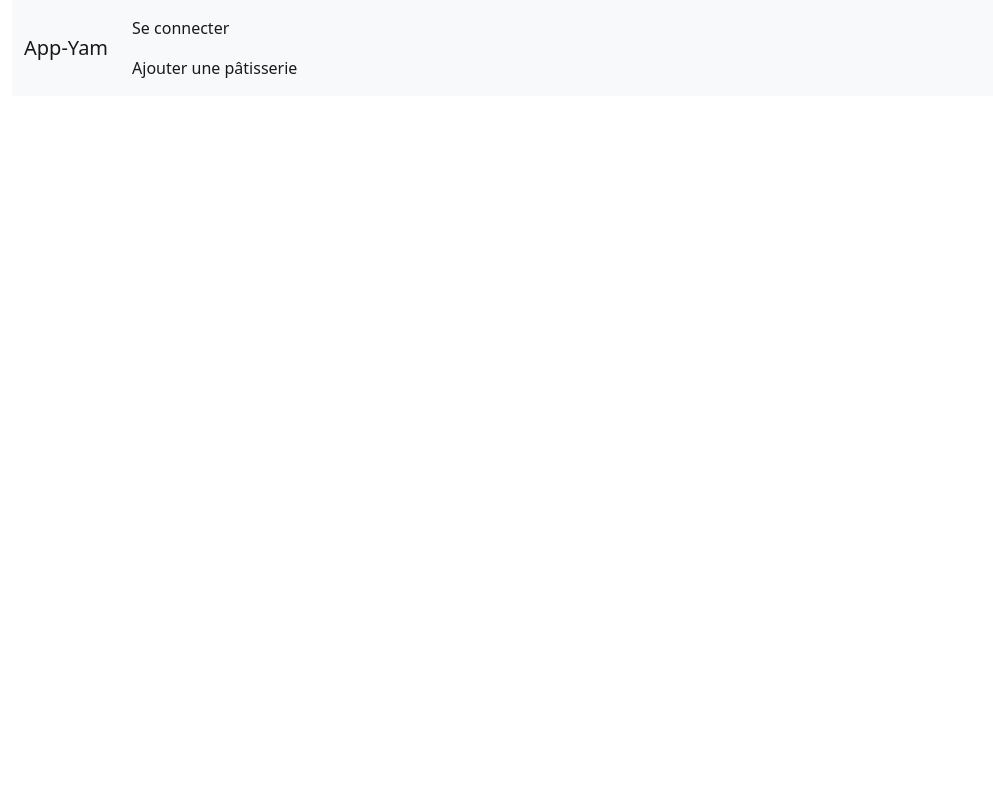
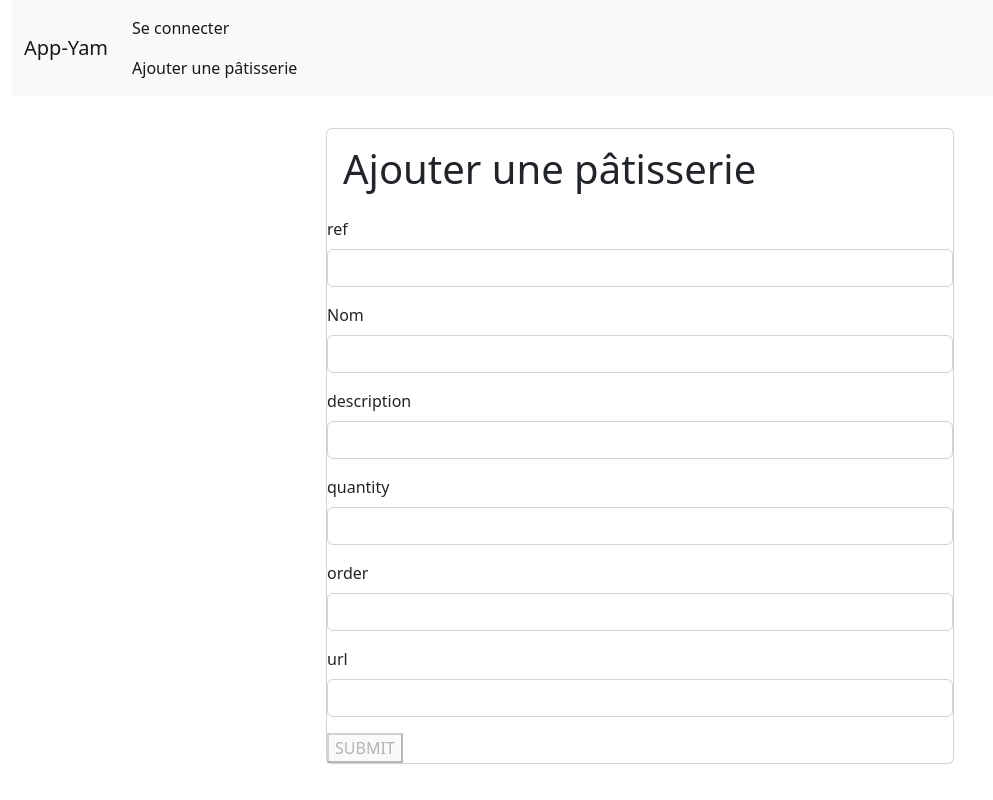
Before and after one commit to Korakaas/app-yams, an Angular app: page /pastries/addPastrie in a window 1280 px wide. Before the commit this address led to /. Shown: the whole page, without its empty margins (0-993 px from the left). Built offline with nearby package versions, Linux system fonts and the light colour scheme.

Commit message:
test pagination

```diff
--- a/package.json
+++ b/package.json
@@ -20,6 +20,8 @@
     "@angular/router": "^14.2.0",
     "bootstrap": "^5.2.2",
     "bootstrap-icons": "^1.10.2",
+    "lodash": "^4.17.21",
+    "mongodb": "^4.12.1",
     "rxjs": "~7.5.0",
     "tslib": "^2.3.0",
     "zone.js": "~0.11.4"
@@ -29,6 +31,7 @@
     "@angular/cli": "~14.2.9",
     "@angular/compiler-cli": "^14.2.0",
     "@types/jasmine": "~4.0.0",
+    "@types/lodash": "^4.14.191",
     "jasmine-core": "~4.3.0",
     "karma": "~6.4.0",
     "karma-chrome-launcher": "~3.1.0",
--- a/src/app/app.component.html
+++ b/src/app/app.component.html
@@ -9,7 +9,7 @@
         <ul class="navbar-nav me-auto mb-2 mb-lg-0">
           <li class="nav-item">
             <a class="nav-link active" routerLink="/login" routerLinkActive="active">Se connecter</a>
-            <a class="nav-link active" routerLink="/addPastrie" routerLinkActive="active">Ajouter une pâtisserie</a>
+            <a class="nav-link active" routerLink="pastries/addPastrie" routerLinkActive="active">Ajouter une pâtisserie</a>
           </li>
         </ul>
 
--- a/src/app/pastrie/create-pastrie/create-pastrie.component.html
+++ b/src/app/pastrie/create-pastrie/create-pastrie.component.html
@@ -6,45 +6,39 @@
         <h1 class="card-title">Ajouter une pâtisserie</h1>
 
   </div>
-        <form (ngSubmit)="onSubmit(formAddPastrie.value)" #formAddPastrie="ngForm">
-            <div class="mb-3">
-                <label for="id" class="form-label">id</label>
-                <input name="id" ngModel required type="text" #id="ngModel" class="form-control" id="id"
-                    aria-describedby="id">
-            </div>
+        <form [formGroup]="pastrieForm">
             <div class="mb-3">
                 <label for="ref" class="form-label">ref</label>
-                <input name="ref" minlength="8"  ngModel required #ref="ngModel" type="text" class="form-control" id="ref">
+                <input name="ref" formControlName="ref"  type="text" class="form-control" id="ref">
             </div>
             <div class="mb-3">
                 <label for="name" class="form-label">Nom</label>
-                <input name="name" minlength="8"  ngModel required #ref="ngModel" type="text" class="form-control" id="name">
+                <input name="name" formControlName="name"    type="text" class="form-control" id="name">
             </div>
             <div class="mb-3">
                 <label for="description" class="form-label">description</label>
-                <input name="description" minlength="8"  ngModel required #description="ngModel" type="text" class="form-control" id="description">
+                <input name="description" formControlName="description" type="text" class="form-control" id="description">
+            </div>
+            <div class="mb-3">
+                <label for="quantity" class="form-label">quantity</label>
+                <input name="quantity" formControlName="quantity" type="text" class="form-control" id="quantity">
+            </div>
+            <div class="mb-3">
+                <label for="order" class="form-label">order</label>
+                <input name="order"  formControlName="order" type="text" class="form-control" id="order">
             </div>
             <div class="mb-3">
                 <label for="url" class="form-label">url</label>
-                <input name="url" minlength="8"  ngModel  #url="ngModel" type="text" class="form-control" id="url">
+                <input name="url"  formControlName="url" type="text" class="form-control" id="url">
             </div>
-            <div class="mb-3">
-                <label for="quantity" class="form-label">quantity</label>
-                <input name="quantity" minlength="8"  ngModel required #quantity="ngModel" type="text" class="form-control" id="quantity">
-            </div>
-            <div class="mb-3">
-                <label for="order" class="form-label">order</label>
-                <input name="order" minlength="8"  ngModel required #order="ngModel" type="text" class="form-control" id="order">
-            </div>
-            <div class="mb-3">
-                <label for="tags" class="form-label">tags</label>
-                <input name="tags" minlength="8"  ngModel  #tags="ngModel" type="text" class="form-control" id="tags">
-            </div>
-            <div class="mb-3">
-                <label for="like" class="form-label">like</label>
-                <input name="like" minlength="8"  ngModel  #like="ngModel" type="text" class="form-control" id="like">
-            </div>
-            <button
-      type="submit">SUBMIT</button>
+            <button type="submit" (click)="onSubmitForm()" [disabled]="pastrieForm.invalid" >SUBMIT</button>
         </form>
     </div>
+  <div *ngIf="formPreview$ | async as pastrie" class="col-md-4"> //async permet de se brancher sur les données de l'observ&ble on crée un alias des données exposées
+      <h1>{{pastrie.name}}</h1>
+      <p>{{pastrie.description}}</p>
+      <p>{{pastrie.quantity}}</p>
+      <p>{{pastrie.order}}</p>
+      <p>{{pastrie.ref}}</p>
+
+    </div>
--- a/src/app/pastrie/create-pastrie/create-pastrie.component.ts
+++ b/src/app/pastrie/create-pastrie/create-pastrie.component.ts
@@ -1,5 +1,6 @@
 import { Component, OnInit, Output, EventEmitter} from '@angular/core';
-import { NgForm } from '@angular/forms';
+import { FormBuilder, FormGroup, Validators } from '@angular/forms';
+import { Observable, map } from 'rxjs';
 import { Pastrie } from '../pastrie';
 @Component({
   selector: 'app-create-pastrie',
@@ -7,15 +8,33 @@ import { Pastrie } from '../pastrie';
   styleUrls: ['./create-pastrie.component.scss']
 })
 export class CreatePastrieComponent implements OnInit {
-  @Output() pastrieToAdd: EventEmitter<any> = new EventEmitter();
+  pastrieForm!: FormGroup;
+  formPreview$!:Observable<Pastrie>; //convention nom observable se termine par un $
 
-  constructor() { }
+  constructor(private formBuilder: FormBuilder) { }
 
   ngOnInit(): void {
+    this.pastrieForm = this.formBuilder.group(
+      {
+        ref: [null, [Validators.required, Validators.minLength(8)]],
+        name: [null, Validators.required],
+        description: [null, Validators.required],
+        quantity: [null, Validators.required],
+        order: [null, Validators.required],
+        url: [null],
+      });
+      //pour que la forme de l'object renvoyé ressemble à une pastrie on le transform grace à pipe et map
+    this.formPreview$ = this.pastrieForm.valueChanges.pipe(
+      map(formValue => ({
+        ...formValue, // toutes les données du formulaire de base
+        tags: [],
+        like:""
+      }))
+    )
   }
-  onSubmit(form:NgForm): void
+
+  onSubmitForm()
   {
-    console.log(form)
-    this.pastrieToAdd.emit(form)
+    console.log(this.pastrieForm.value)
   }
 }
--- /dev/null
+++ b/src/app/pastrie/paginate/paginate.component.html
@@ -0,0 +1,5 @@
+<div>
+    <button (click)="previous()">prev</button>
+
+    <button (click)="next()">suiv</button>
+</div>
--- /dev/null
+++ b/src/app/pastrie/paginate/paginate.component.ts
@@ -0,0 +1,52 @@
+import { literalMap } from '@angular/compiler';
+import { Component, EventEmitter, OnInit, Output } from '@angular/core';
+import { Pastrie } from '../pastrie';
+import { PastrieService } from '../pastrie.service';
+
+@Component({
+  selector: 'app-paginate',
+  templateUrl: './paginate.component.html',
+  styleUrls: ['./paginate.component.scss']
+})
+export class PaginateComponent implements OnInit {
+  perPage: number = 3;
+  total: number;
+  page: number = 1;
+  presentPage = 1;
+  pastries: Pastrie[];
+  @Output() pastriesPages: EventEmitter<any> = new EventEmitter();
+  constructor(private ps:PastrieService) { }
+
+  ngOnInit(): void {
+    this.getTotalPastries();
+
+
+  }
+  getCountOPages()
+  {
+    return Math.ceil(this.ps.getPastriesCount()/ this.perPage);
+  }
+  getTotalPastries()
+  {
+    this.total = this.ps.getPastriesCount();
+  }
+  next()
+  {
+    if(this.presentPage < this.getCountOPages()) {
+      this.presentPage += 1;
+      this.pastries = this.ps.paginate(this.presentPage, this.perPage)
+    }
+    this.pastriesPages.emit(this.pastries)
+
+  }
+  previous()
+  {
+    if(this.presentPage > 1)
+    {
+      this.presentPage -= 1;
+      this.pastries = this.ps.paginate(this.presentPage, this.perPage)
+      this.pastriesPages.emit(this.pastries)
+    }
+
+  }
+}
--- a/src/app/pastrie/pastrie.module.ts
+++ b/src/app/pastrie/pastrie.module.ts
@@ -11,7 +11,7 @@ import { Routes, RouterModule } from '@angular/router';
 import { PastrieDescriptionComponent } from './pastrie-description/pastrie-description.component';
 import { LoginComponent } from './login-component/login-component.component';
 import { CreatePastrieComponent } from './create-pastrie/create-pastrie.component';
-
+import { PaginateComponent } from './paginate/paginate.component';
 const pastriesRoutes: Routes = [
   {
     path: 'pastries',
@@ -39,7 +39,8 @@ const pastriesRoutes: Routes = [
     PastrieTagColorPipe,
     LoginComponent,
     PastrieDescriptionComponent,
-    CreatePastrieComponent
+    CreatePastrieComponent,
+    PaginateComponent
 
   ],
   exports:
--- a/src/app/pastrie/pastrie.service.ts
+++ b/src/app/pastrie/pastrie.service.ts
@@ -1,6 +1,10 @@
 import { Injectable } from '@angular/core';
 import { PASTRIES, INGREDIENTS_LISTS } from './pastries/mock-pastries';
 import { Pastrie, List } from './pastrie';
+import { map, Observable, of, take } from 'rxjs';
+import { HttpClient, HttpHeaders } from '@angular/common/http';
+// libraire utile pour le traitement de données
+import * as _ from 'lodash';
 
 @Injectable({
   providedIn: 'root' //injecter de manière globale -> une seule instance des données, tout le temps le même tableau de données
@@ -9,11 +13,13 @@ import { Pastrie, List } from './pastrie';
 export class PastrieService {
 
   private allPastries: Pastrie[];
+  private allPastries$: Observable<Pastrie[]>;
   private pastrie: Pastrie|null;
   private PastrieIngredientsList: string[];
   private ingredientsList: List[] = INGREDIENTS_LISTS;
    searchedPastrie: Pastrie[]|null;
-  constructor() { }
+  private pages: number[];
+  constructor(private http: HttpClient) { }
 
   getPastries(): Pastrie[]
   {
@@ -26,6 +32,11 @@ export class PastrieService {
   {
     this.pastrie = this.allPastries?.find( pastrie => pastrie.id === id) || null;
     return this.pastrie!;
+  }
+
+  getPastriesCount():number
+  {
+    return this.getPastries().length;
   }
 
   getPastrieIngredientsList(pastrieId:string): string[]
@@ -74,4 +85,23 @@ export class PastrieService {
       console.log(this.searchedPastrie)
        return this.searchedPastrie!
   }
+
+  paginate(page: number, limit:number ): Pastrie[]
+  {
+    let begin = (page -1 ) * limit;
+    let end = (begin + limit)
+    this.allPastries$ = of(this.getPastries());
+
+    this.allPastries$.pipe(
+      map(pastries => pastries.slice(begin, end),
+      take(limit)
+    )
+  ).subscribe(pastries => {
+    this.allPastries = pastries;
+    console.log(this.allPastries)
+  })
+  return this.allPastries;
 }
+
+
+}
--- a/src/app/pastrie/pastries/pastries.component.html
+++ b/src/app/pastrie/pastries/pastries.component.html
@@ -1,5 +1,8 @@
 
 <app-search (searchResult)="filterPastries($event)"></app-search>
+
+<!-- <app-paginate (pastries)="pagination($event)"></app-paginate> -->
+
 <div *ngIf="pastries"> <div class="container-fluid">
   <div class="row">
     <div class="col">
@@ -39,9 +42,6 @@
   </div>
 </div>
 </div>
-
-
-
 <!-- <ul *ngIf="pastries">
     <li class="list-inline-item" *ngFor="let pastrie of pastries">
         <span class=" badge text-bg-primary">{{pastrie.id}}</span> {{pastrie.name}}
--- a/src/app/pastrie/pastries/pastries.component.ts
+++ b/src/app/pastrie/pastries/pastries.component.ts
@@ -30,6 +30,12 @@ export class PastriesComponent implements OnInit // Interface OnInit
     // this.pastries = [];
     this.pastries = event;
   }
+
+  pagination(event: Pastrie[])
+  {
+    this.pastries = event;
+  }
+
   getPastrie(id:string)
   {
     this.selectedPastry = this.pastrieServiceInstance.getPastrie(id);
```
Also changed, not shown: src/app/app.module.ts (+14 -10 lines), src/app/pastrie/paginate/paginate.component.scss (added), 2 other files (tests, documents, lock files or other folders).
